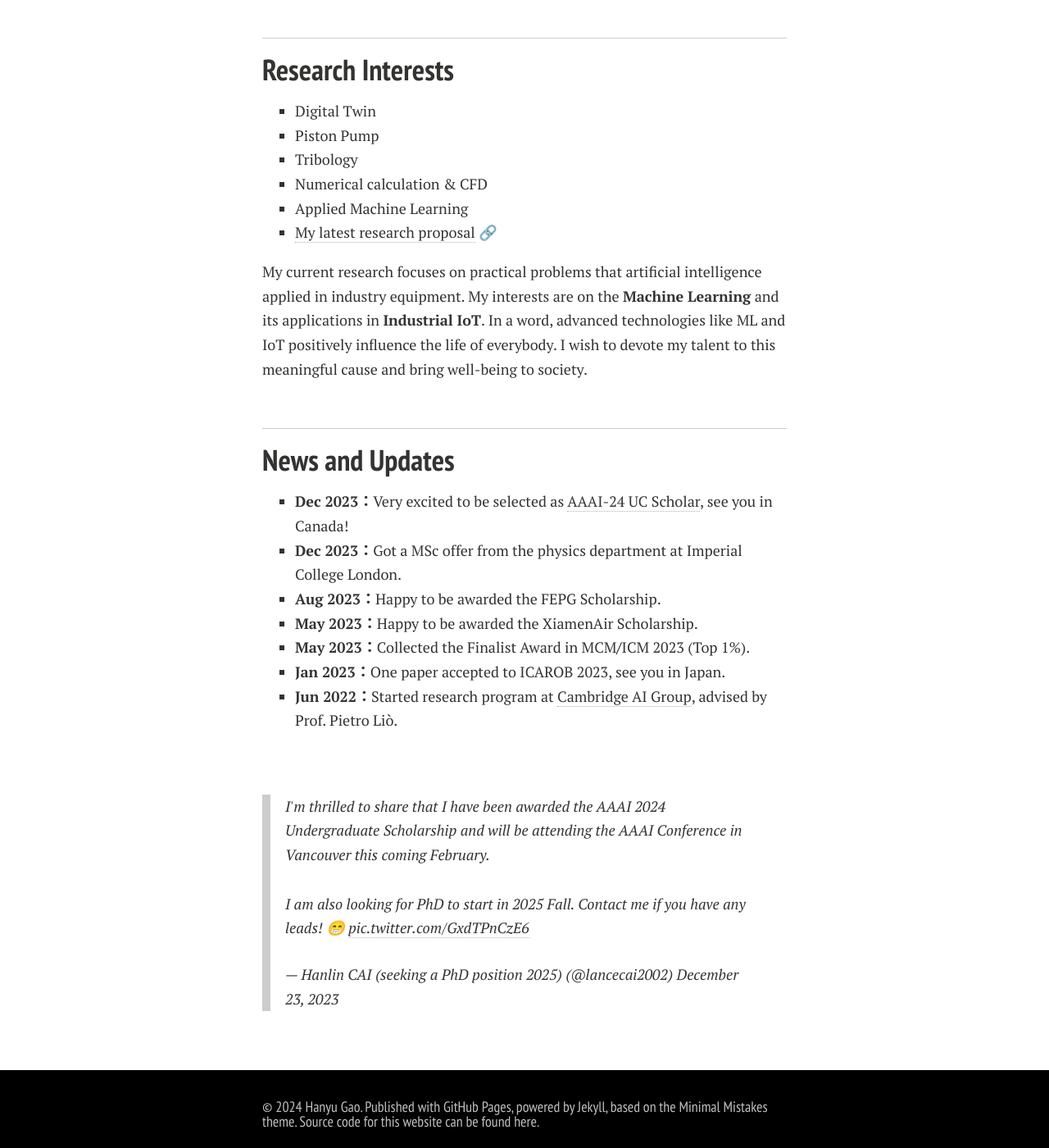
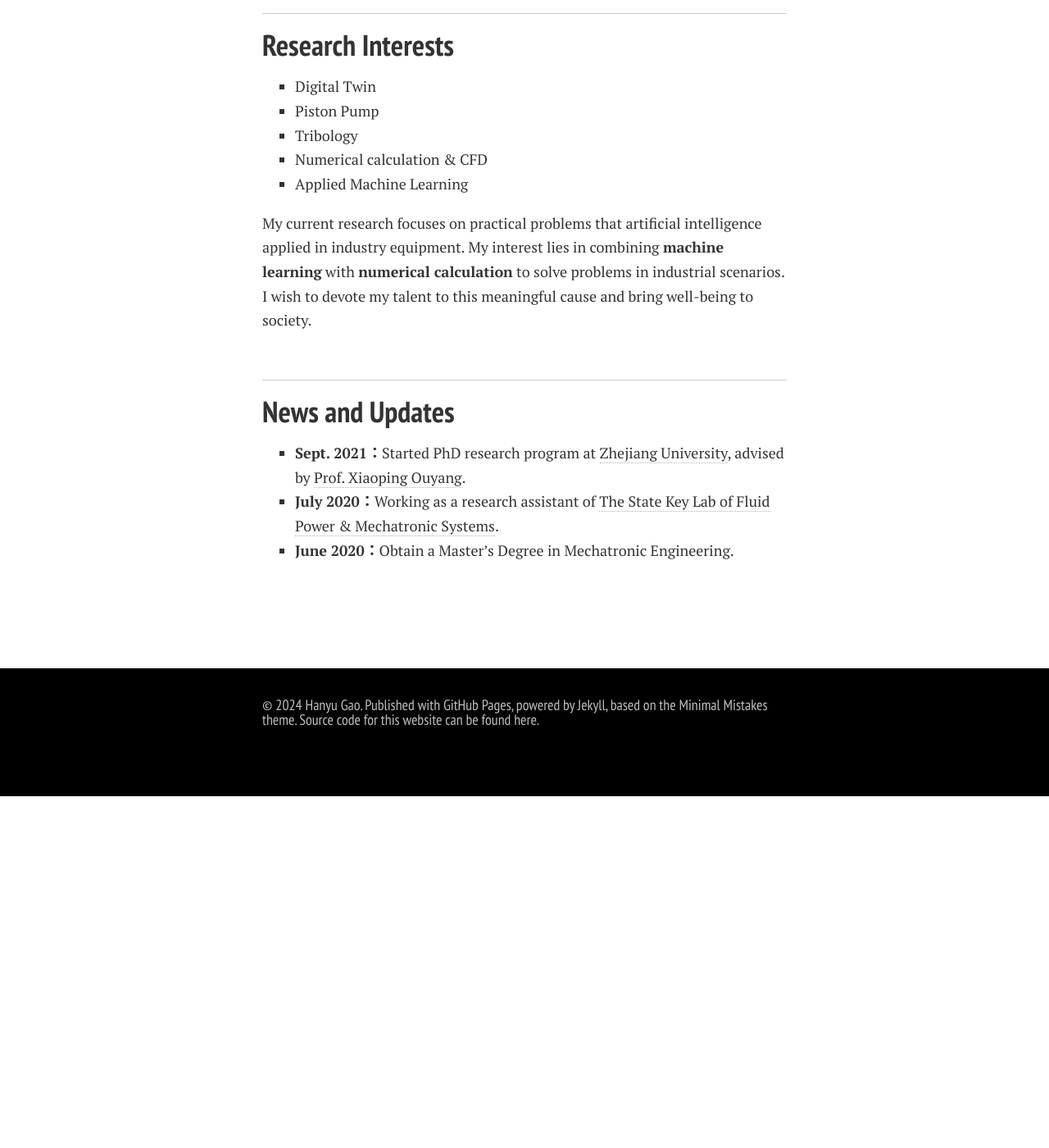
Before and after one commit to HanyuGaoX/HanyuGaoX.github.io, a Jekyll site: the page built from index.md, in a window 1280 px wide and 1400 px high, scrolled down 925 px. Shown: the whole window at 82% size. Built offline with Jekyll 4.4.1, drawn with Linux system fonts in a browser that asks for light colours; nearby versions of some CDN libraries; comment, search, counter and statistics services are not loaded; a style sheet for code colours, icons or effects is not loaded; our own code applies the rules of GitHub Pages for plain Markdown files; after the commit the page ends 1896 px from its top, so only the background shows below that; some of the changed text lies outside the part shown.

Commit message:
Update index.md

```diff
--- a/index.md
+++ b/index.md
@@ -15,14 +15,13 @@ Please feel free to contact me if you are interested in any aspect of me, I woul
 
 ## Academic Background
 
-**<font color='red'>[Highlight]</font> I am looking for Postdoctoral position to start in 2025 Fall. Contact me if you have any leads!**
+**<font color='red'>[Highlight]</font> Expected to obtain PhD degree and graduate in June 2025. Looking for Postdoctoral position after that. Contact me if you have any leads!**
 
 - **Sept. 2021 - June 2025:** Zhejiang University (PhD)
 - **Sept. 2020 - June 2021:** Zhejiang University (RA)
 - **Sept. 2017 - Nov. 2020:** Zhejiang University (MSc)
 - **Sept. 2013 - Nov. 2017:** Nanjing University of Aeronautics and Astronautics (BSc)
 
-Expected to obtain PhD degree and graduate in June 2025. Looking for Postdoctoral position after that.
 
 <br>
 
@@ -35,9 +34,8 @@ Expected to obtain PhD degree and graduate in June 2025. Looking for Postdoctora
 - Tribology
 - Numerical calculation & CFD
 - Applied Machine Learning
-- [My latest research proposal](https://caihanlin.com/file/proposal-2023.pdf) 🔗
 
-My current research focuses on practical problems that artificial intelligence applied in industry equipment. My interests are on the **Machine Learning** and its applications in **Industrial IoT**. In a word, advanced technologies like ML and IoT positively influence the life of everybody.  I wish to devote my talent to this meaningful cause and bring well-being to society.
+My current research focuses on practical problems that artificial intelligence applied in industry equipment. My interest lies in combining **machine learning** with **numerical calculation** to solve problems in industrial scenarios. I wish to devote my talent to this meaningful cause and bring well-being to society.
 
 <br>
 
@@ -45,14 +43,8 @@ My current research focuses on practical problems that artificial intelligence a
 
 ## News and Updates
 
-- **Dec 2023：**Very excited to be selected as [AAAI-24 UC Scholar](https://aaai-uc.github.io/), see you in Canada!
-- **Dec 2023：**Got a MSc offer from the physics department at Imperial College London.
-- **Aug 2023：**Happy to be awarded the FEPG Scholarship.
-- **May 2023：**Happy to be awarded the XiamenAir Scholarship.
-- **May 2023：**Collected the Finalist Award in MCM**/**ICM 2023 (Top 1%).
-- **Jan 2023：**One paper accepted to ICAROB 2023, see you in Japan.
-- **Jun 2022：**Started research program at [Cambridge AI Group](https://www.cl.cam.ac.uk/research/ai/), advised by Prof. Pietro Liò.
+- **Sept. 2021：**Started PhD research program at [Zhejiang University](https://www.zju.edu.cn/english/), advised by [Prof. Xiaoping Ouyang](https://person.zju.edu.cn/0007202).
+- **July 2020：**Working as a research assistant of [The State Key Lab of Fluid Power & Mechatronic Systems](hhttp://sklofp.zju.edu.cn/sklen/main.htm).
+- **June 2020：**Obtain a Master's Degree in Mechatronic Engineering.
 
 <br>
-
-<blockquote class="twitter-tweet"><p lang="en" dir="ltr">I&#39;m thrilled to share that I have been awarded the AAAI 2024 Undergraduate Scholarship and will be attending the AAAI Conference in Vancouver this coming February.<br><br>I am also looking for PhD to start in 2025 Fall. Contact me if you have any leads! 😁 <a href="https://t.co/GxdTPnCzE6">pic.twitter.com/GxdTPnCzE6</a></p>&mdash; Hanlin CAI (seeking a PhD position 2025) (@lancecai2002) <a href="https://twitter.com/lancecai2002/status/1738533328490463639?ref_src=twsrc%5Etfw">December 23, 2023</a></blockquote> <script async src="https://platform.twitter.com/widgets.js" charset="utf-8"></script>
```
